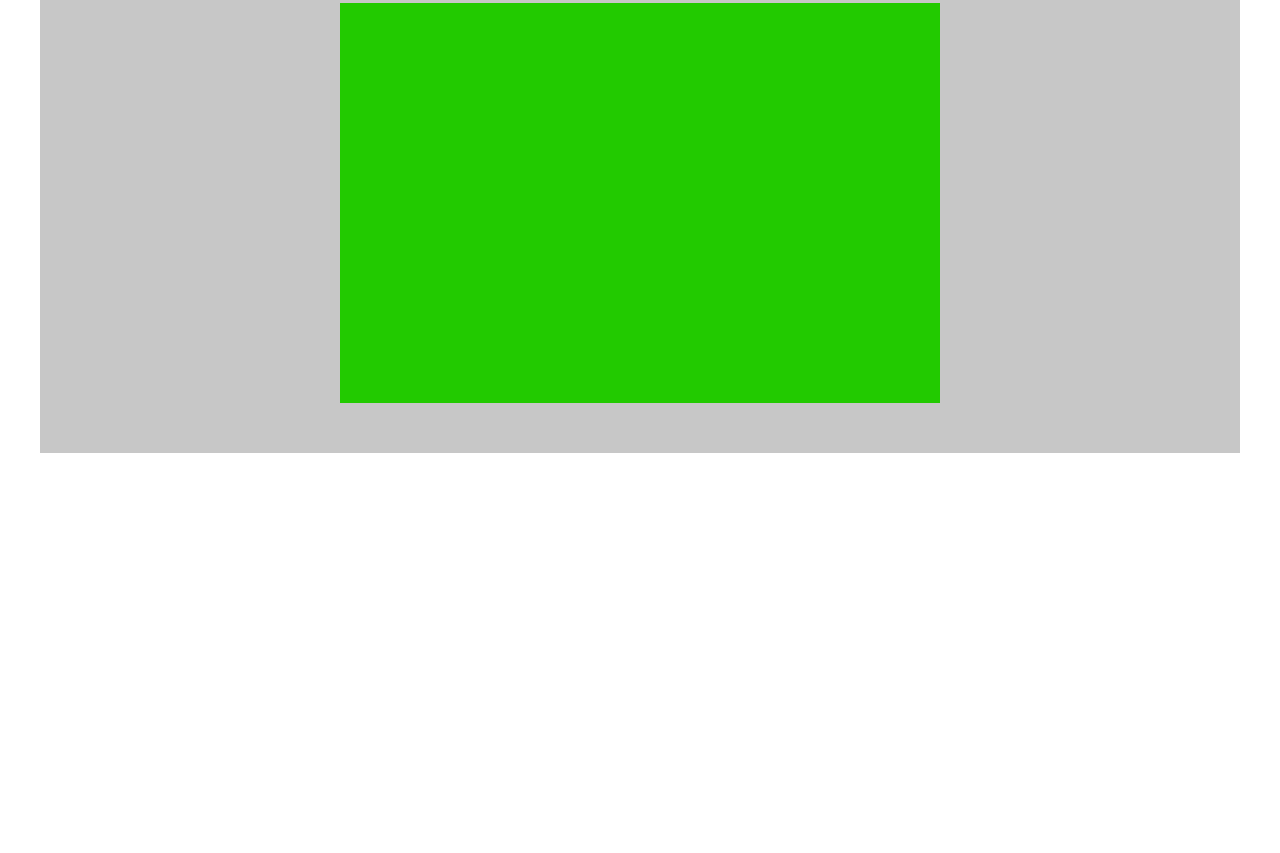
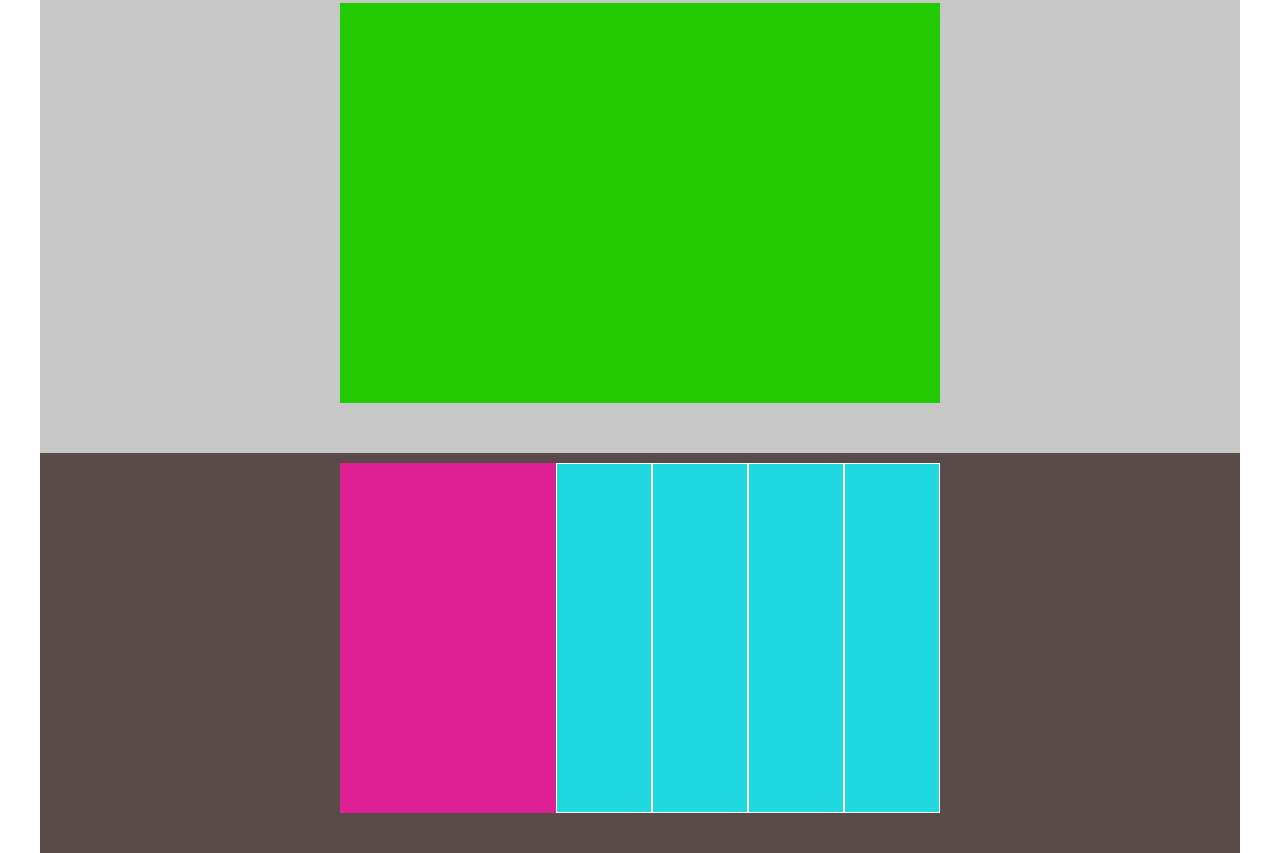
Before and after one commit to pierobramanti/htmlcss-struttura-discord, a plain HTML site: page index.html in a window 1280 px wide. Shown: the part 1227-2080 px from the top of the page. Before the commit the page ends 1680 px from the top, so only its background shows below. Drawn offline with Linux system fonts and the light colour scheme; a web font is replaced by a local one.

Commit message:
[ADD]inserted first part of footer

```diff
--- a/css/style.css
+++ b/css/style.css
@@ -78,6 +78,22 @@ body{
     margin-top: 50px;
 
 }
+
+.col-darkpink{
+    background-color: rgb(223, 32, 149);
+    height: 350px;
+    width:calc(18%);
+    margin-top: 10px;
+
+}
+.col-lightblue{
+    background-color: rgb(32, 217, 223);
+    height: 350px;
+    width:calc(8%);
+    margin-top: 10px;
+    border: 1px solid white;
+
+}
 .content{
     display: flex;
 }
@@ -117,3 +133,10 @@ body{
    height: 500px;
    justify-content:center;
 }
+.row-darkgrey{
+    display: flex;
+    flex-wrap: wrap;
+    background-color:rgb(90, 75, 75);
+    height: 400px;
+    justify-content:center;
+}
--- a/index.html
+++ b/index.html
@@ -68,7 +68,15 @@
         </div>
     </main>
     <footer>
-
+        <div class="container">
+            <div class="row-darkgrey">
+                <div class="col-darkpink"></div>
+                <div class="col-lightblue"></div>
+                <div class="col-lightblue"></div>
+                <div class="col-lightblue"></div>
+                <div class="col-lightblue"></div>
+            </div>
+        </div>
     </footer>
     </div>
 </body>
```
